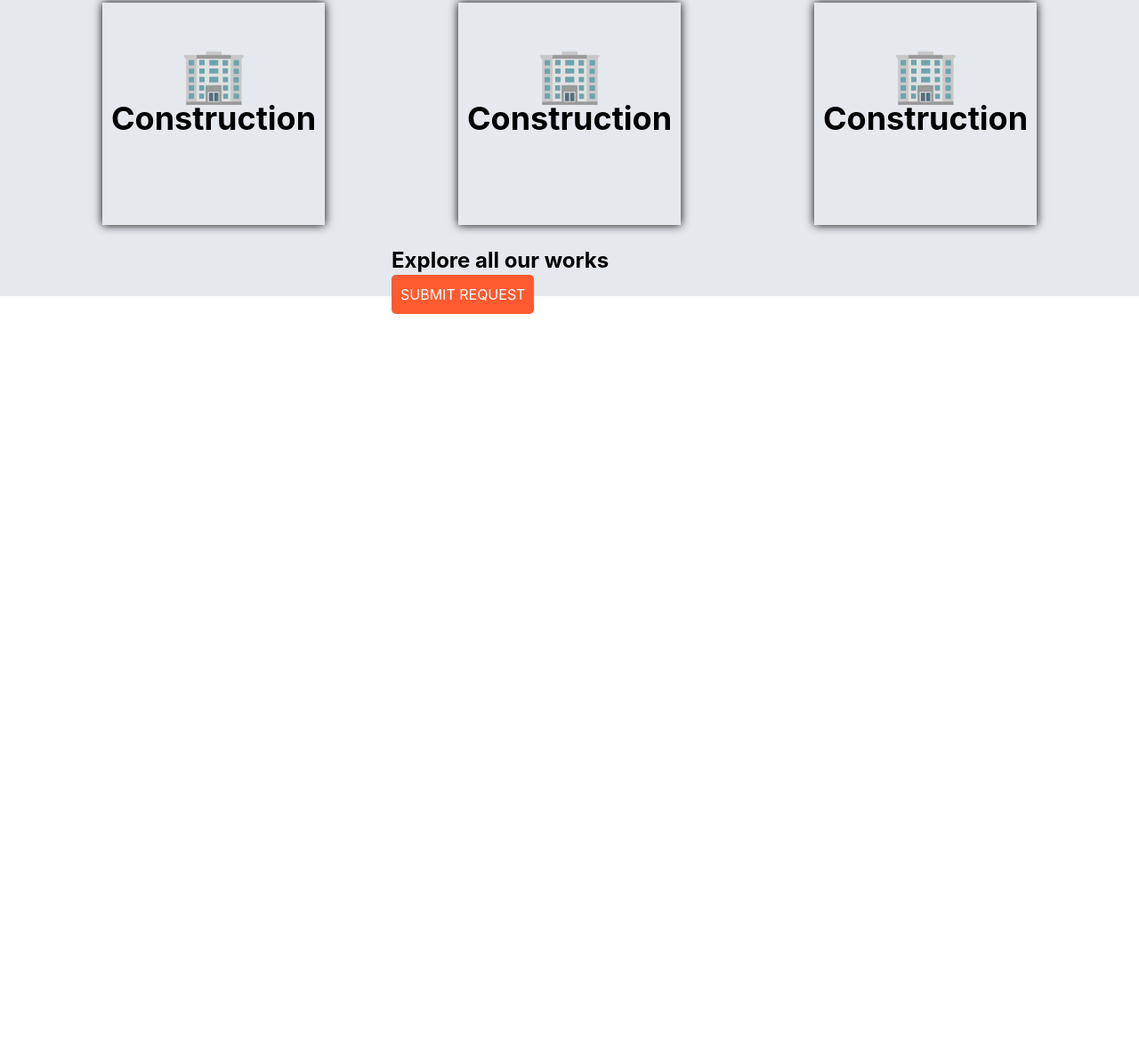
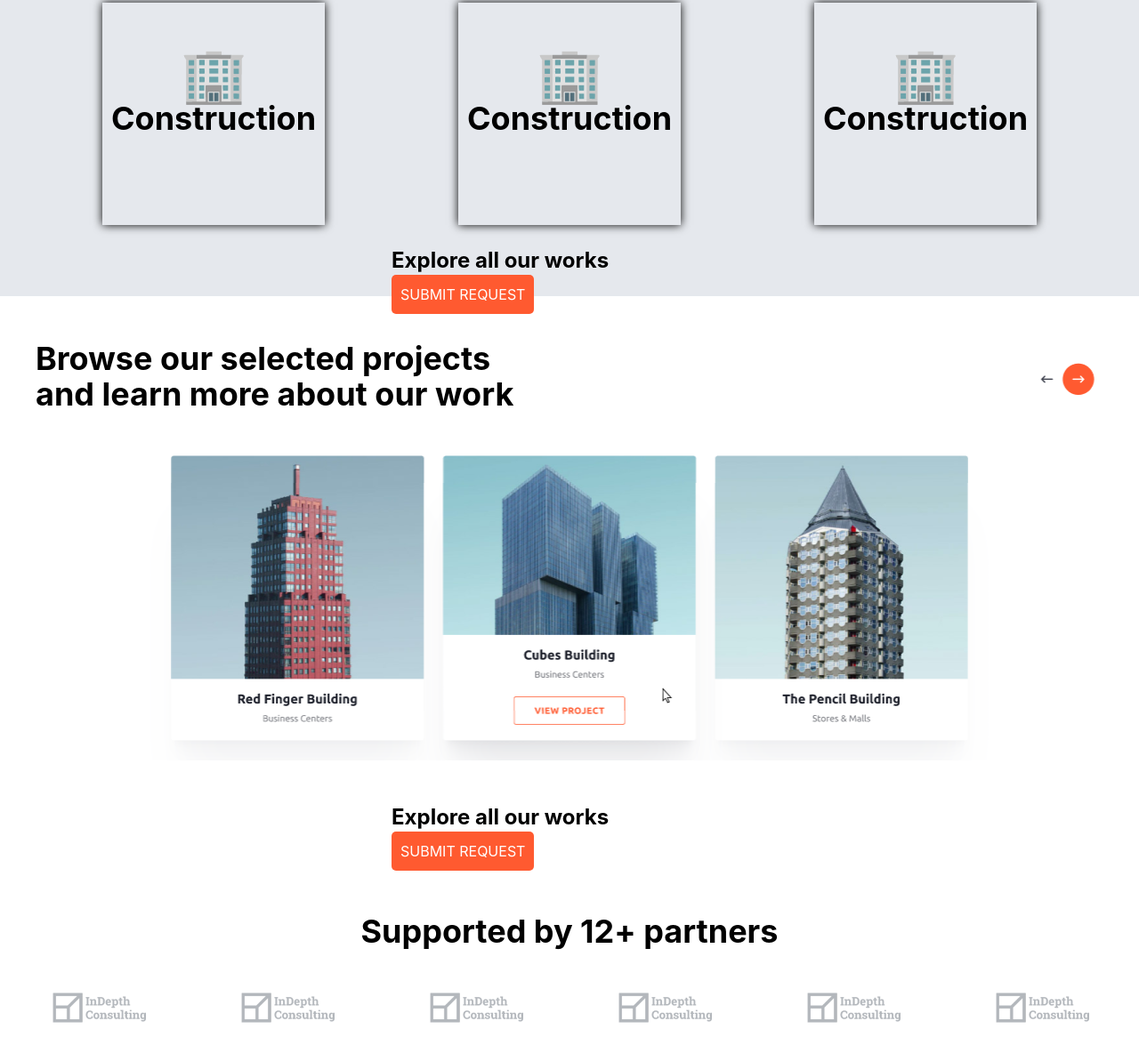
Before and after one commit to ganizodda/CreatX-team-work, a website: page index.html in a window 1280 px wide. Shown: the part 2339-3514 px from the top of the page at 89% size. Before the commit the page ends 2692 px from the top, so only its background shows below. Drawn offline with nearby package versions, Linux system fonts and the light colour scheme; files that its build step writes are made by us from their sources.

Commit message:
sectore5 by boew

```diff
--- a/index.html
+++ b/index.html
@@ -148,5 +148,35 @@
     </div>
 
 
+
+    <div class="max-w-[1200px] m-auto">
+        <div class="lg:flex items-center lg:justify-between mt-[50px]">
+            <div>
+                <h1 class="font-bold text-4xl lg:w-[550px]">Browse our selected projects and learn more about our work</h1>
+            </div>
+            <img class="hidden lg:block" src="./src/images/image.png" alt="">
+        </div><br>
+
+
+        <img class="hidden lg:block m-auto" src="./src/images/Снимок экрана 2026-06-01 104255.png" alt=""><br><br>
+
+        <div class="hidden lg:block flex gap-10 ml-[400px]">
+            <h1 class="font-bold text-2xl">Explore all our works</h1>
+            <button class="text-white p-[10px] bg-[#FF5A30] rounded-[5px]">SUBMIT REQUEST</button>
+        </div><br><br>
+
+        <h1 class="hidden lg:block font-bold text-4xl text-center">Supported by 12+ partners</h1><br>
+
+        <div class="hidden lg:block lg:flex lg:justify-between p-[10px]">
+            <img src="./src/images/client-logo (1).png" alt="">
+            <img src="./src/images/client-logo (1).png" alt="">
+            <img src="./src/images/client-logo (1).png" alt="">
+            <img src="./src/images/client-logo (1).png" alt="">
+            <img src="./src/images/client-logo (1).png" alt="">
+            <img src="./src/images/client-logo (1).png" alt="">
+        </div>
+    </div>
+
+
 </body>
 </html>
```
